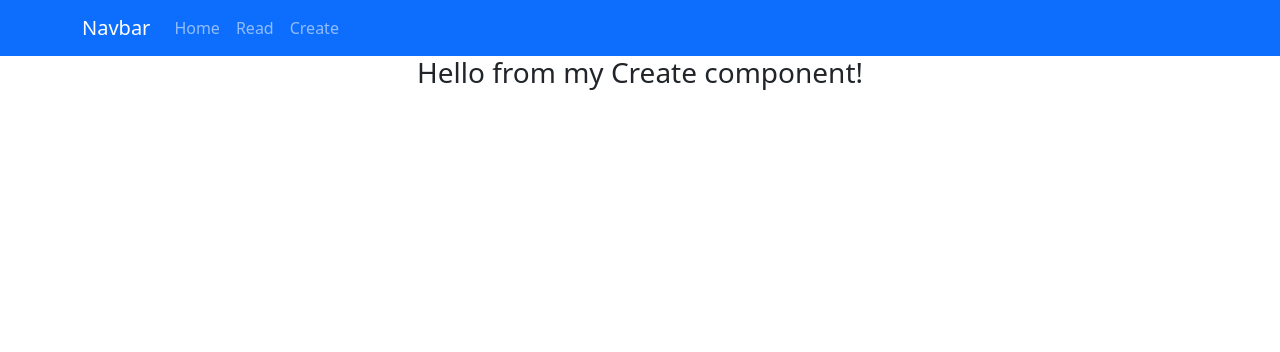
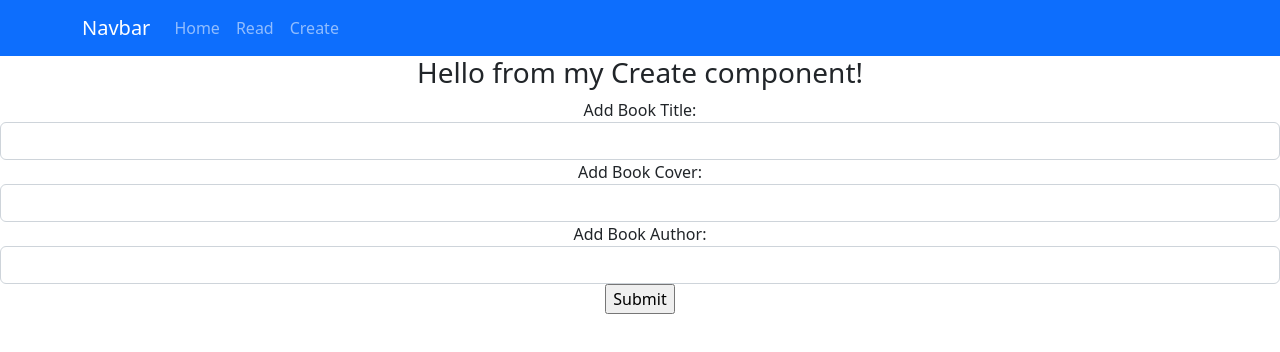
Before and after one commit to thorntonkeith/DRQ_lab4, a React (Create React App) app: page /create in a window 1280 px wide. Shown: the top 352 px of the page. Built offline with nearby package versions, Linux system fonts and the light colour scheme.

Commit message:
lab complete

```diff
--- a/package.json
+++ b/package.json
@@ -6,6 +6,7 @@
     "@testing-library/jest-dom": "^5.16.5",
     "@testing-library/react": "^13.4.0",
     "@testing-library/user-event": "^13.5.0",
+    "axios": "^1.1.3",
     "bootstrap": "^5.2.2",
     "react": "^18.2.0",
     "react-bootstrap": "^2.5.0",
--- a/src/components/create.js
+++ b/src/components/create.js
@@ -3,11 +3,95 @@
 
 //Create Component
 export class Create extends React.Component {
+
+
+    constructor(){
+        super();
+        //Events
+        this.handleSubmit = this.handleSubmit.bind(this);
+        this.onChangeBookTitle = this.onChangeBookTitle.bind(this);
+        this.onChangeBookCover = this.onChangeBookCover.bind(this);
+        this.onChangeBookAuthor = this.onChangeBookAuthor.bind(this);
+
+        this.state = {
+            title:'',
+            cover:'',
+            author:''
+
+        }
+    }
+    handleSubmit(e){
+        e.prevent.preventDefault();
+        console.log(`button clicked ${this.state.title},
+        ${this.state.cover},
+        ${this.state.author}`);
+        this.setState({
+            title:'',
+            cover:'',
+            author:''
+        })
+    }
+
+    //Method for updating Book Title
+    onChangeBookTitle(e){
+        this.setState({
+            title:e.target.value
+        })
+    }
+
+    //Method for updating Book Cover
+    onChangeBookCover(e){
+        this.setState({
+            cover:e.target.value
+        })
+    }
+
+    //Method for updating Book Author
+    onChangeBookAuthor(e){
+        this.setState({
+            author:e.target.value
+        })
+    }
+
+
+
     //Render Method
     render() {
         return (
             <div>
                 <h3>Hello from my Create component!</h3>
+
+                {/*onSubmit form for user input */}
+                <form onSubmit={this.handleSubmit}>
+                    <div className="form-group">
+                        <label>Add Book Title: </label>
+                        <input type="text"
+                            className="form-control"
+                            value={this.state.title}
+                            onChange={this.onChangeBookTitle}
+                        />
+                    </div>
+                    <div className="form-group">
+                        <label>Add Book Cover: </label>
+                        <input type="text"
+                            className="form-control"
+                            value={this.state.cover}
+                            onChange={this.onChangeBookCover}
+                        />
+                    </div>
+
+                    <div className="form-group">
+                        <label>Add Book Author: </label>
+                        <input type="text"
+                            className="form-control"
+                            value={this.state.author}
+                            onChange={this.onChangeBookAuthor}
+                        />
+                    </div>
+
+                    {/* Submit Button */}
+                    <input type="submit" value="Submit" />
+                </form>
             </div>
         );
     }
--- a/src/components/read.js
+++ b/src/components/read.js
@@ -1,52 +1,29 @@
 //Imports
 import React from "react";
 import { Books } from "./books";
+import axios, { Axios } from "axios";
 
 //Read Component
 export class Read extends React.Component {
 
+
+    //Lifecycle hook, becomes active when component becomes visible
+    componentDidMount() {
+        //Axios acts as HTTP Client
+        axios.get('https://jsonblob.com/api/jsonblob/1027219693823606784')
+            //Callback function 1
+            .then((response) => {
+                this.setState({ books: response.data })
+            })
+            //Callback function 2
+            .catch((error)=>{
+                console.log(error);
+            })
+    }
+
     //State
     state = {
-        books: [
-            {
-                "title": "Learn Git in a Month of Lunches",
-                "isbn": "1617292419",
-                "pageCount": 0,
-                "thumbnailUrl":
-                    "https://s3.amazonaws.com/AKIAJC5RLADLUMVRPFDQ.book-thumb-images/umali.jpg",
-                "status": "MEAP",
-                "authors": ["Rick Umali"],
-                "categories": []
-            },
-            {
-                "title": "MongoDB in Action, Second Edition",
-                "isbn": "1617291609",
-                "pageCount": 0,
-                "thumbnailUrl":
-                    "https://s3.amazonaws.com/AKIAJC5RLADLUMVRPFDQ.book-thumb-images/banker2.jpg",
-                "status": "MEAP",
-                "authors": [
-                    "Kyle Banker",
-                    "Peter Bakkum",
-                    "Tim Hawkins",
-                    "Shaun Verch",
-                    "Douglas Garrett"
-                ],
-
-
-                "categories": []
-            },
-            {
-                "title": "Getting MEAN with Mongo, Express, Angular, and Node",
-                "isbn": "1617292036",
-                "pageCount": 0,
-                "thumbnailUrl":
-                    "https://s3.amazonaws.com/AKIAJC5RLADLUMVRPFDQ.book-thumb-images/sholmes.jpg",
-                "status": "MEAP",
-                "authors": ["Simon Holmes"],
-                "categories": []
-            }
-        ]
+        books: []
 
     }
 
```
Also changed, not shown: 1 other file (tests, documents, lock files or other folders).
